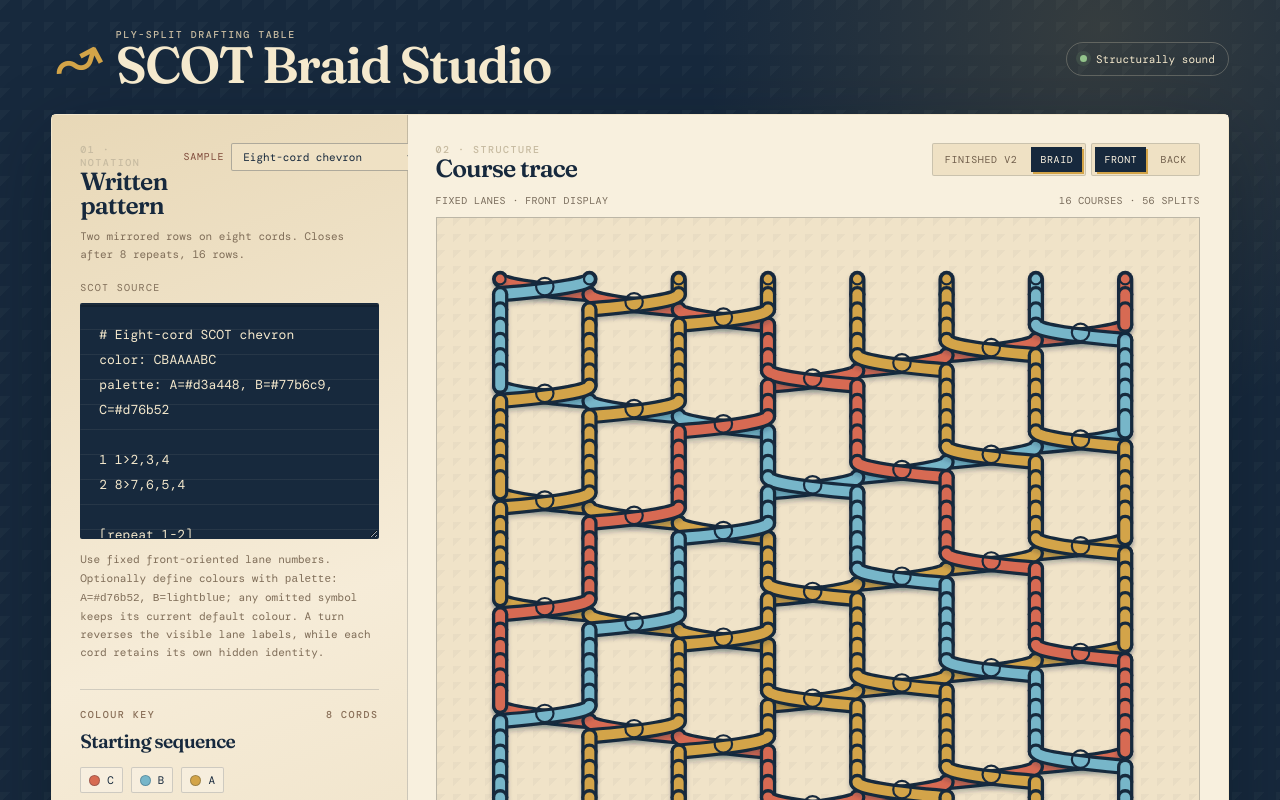
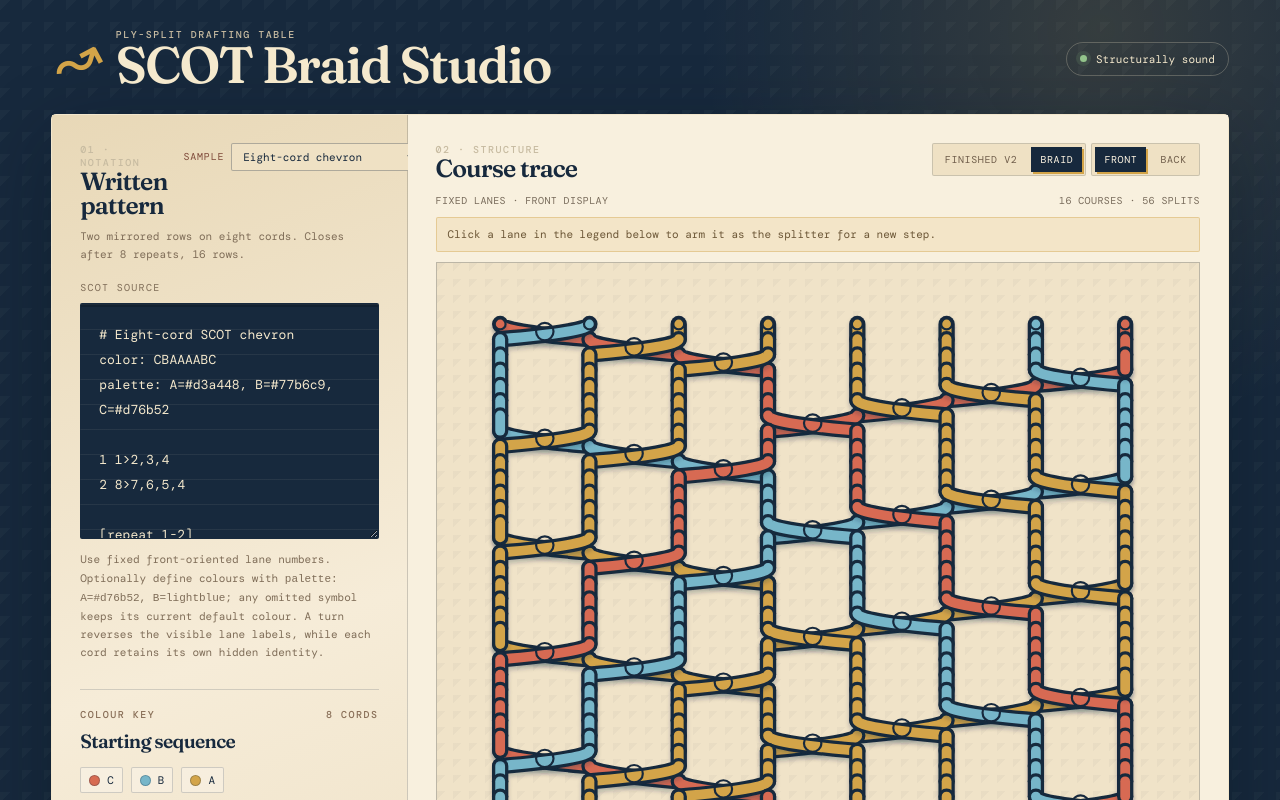
Before and after one commit to pikachupichu25/ply-split-braiding-model, a React (Vite) app: page / in a window 1280 px wide. Both pictures are taken after a click on the button "BRAID". Shown: the top 800 px of the page. Built offline with nearby package versions, Linux system fonts and the light colour scheme.

Commit message:
feature: add new line from braid UI and add new arrow sample

```diff
--- a/src/App.tsx
+++ b/src/App.tsx
@@ -21,6 +21,8 @@ export default function App() {
   const [finishedAngle, setFinishedAngle] = useState(30);
   const [finishedTip, setFinishedTip] = useState(30);
   const [previewWidth, setPreviewWidth] = useState(25);
+  const [pendingSplitter, setPendingSplitter] = useState<number | null>(null);
+  const [hoveredLane, setHoveredLane] = useState<number | null>(null);
 
   const parsed = useMemo(() => parsePattern(source), [source]);
   const fullCycle = useMemo(
@@ -56,6 +58,42 @@ export default function App() {
     : allEvents.length > 0
       ? 'Structurally sound'
       : 'Awaiting rows';
+
+  const nextRowNumber = useMemo(
+    () => (parsed.pattern?.rows.reduce((max, row) => Math.max(max, row.number), 0) ?? 0) + 1,
+    [parsed.pattern?.rows],
+  );
+  const previewSplitteeLanes = pendingSplitter !== null && hoveredLane !== null && hoveredLane !== pendingSplitter
+    ? laneRange(pendingSplitter, hoveredLane)
+    : [];
+
+  useEffect(() => {
+    setPendingSplitter(null);
+    setHoveredLane(null);
+  }, [source, view]);
+
+  useEffect(() => {
+    if (pendingSplitter === null) return;
+    const handleKeyDown = (event: KeyboardEvent) => {
+      if (event.key === 'Escape') setPendingSplitter(null);
+    };
+    window.addEventListener('keydown', handleKeyDown);
+    return () => window.removeEventListener('keydown', handleKeyDown);
+  }, [pendingSplitter]);
+
+  const handleLaneClick = (lane: number) => {
+    if (pendingSplitter === null) {
+      setPendingSplitter(lane);
+      return;
+    }
+    if (lane === pendingSplitter) {
+      setPendingSplitter(null);
+      return;
+    }
+    const splitteeLanes = laneRange(pendingSplitter, lane);
+    const newLine = `${nextRowNumber} ${pendingSplitter}>${splitteeLanes.join(',')}`;
+    setSource((current) => appendRowLine(current, newLine));
+  };
 
   return (
     <main className="app-shell">
@@ -163,6 +201,15 @@ export default function App() {
                 : `fixed lanes · ${mirrorFace} display`}</span>
             <span>{`${simulation.totalRows} courses · ${allEvents.length} splits`}</span>
           </div>
+          {view === 'braid' && (simulation.snapshots[0]?.lanes.length ?? 0) > 0 && (
+            <p className="braid-step-hint" aria-live="polite">
+              {pendingSplitter === null
+                ? 'Click a lane in the legend below to arm it as the splitter for a new step.'
+                : hoveredLane !== null && hoveredLane !== pendingSplitter
+                  ? `Row ${nextRowNumber}: ${pendingSplitter}>${previewSplitteeLanes.join(',')} — click lane ${hoveredLane} to add it, or press Esc to cancel.`
+                  : `Splitter armed at lane ${pendingSplitter}. Click the last splittee lane to add the step, or press Esc to cancel.`}
+            </p>
+          )}
           {view === 'finished-v1' ? (
             <FinishedV1Preview simulation={simulation} colors={colorMap} mirrorFace={mirrorFace} theta={finishedAngle} tipAngle={finishedTip} widthScale={previewWidth / 100} />
           ) : view === 'finished-v2' ? (
@@ -170,7 +217,15 @@ export default function App() {
           ) : view === 'finished-dev' ? (
             <FinishedBraidPreview simulation={simulation} colors={colorMap} mirrorFace={mirrorFace} theta={finishedAngle} tipAngle={finishedTip} widthScale={previewWidth / 100} />
           ) : (
-            <BraidDiagram simulation={simulation} colors={colorMap} mirrorFace={mirrorFace} />
+            <BraidDiagram
+              simulation={simulation}
+              colors={colorMap}
+              mirrorFace={mirrorFace}
+              pendingSplitter={pendingSplitter}
+              hoveredLane={hoveredLane}
+              onLaneClick={handleLaneClick}
+              onLaneHover={setHoveredLane}
+            />
           )}
 
           {view === 'finished-v1' ? (
@@ -235,7 +290,14 @@ type DiagramProps = {
   mirrorFace: Face;
 };
 
-function BraidDiagram({ simulation, colors, mirrorFace }: DiagramProps) {
+type BraidDiagramProps = DiagramProps & {
+  pendingSplitter: number | null;
+  hoveredLane: number | null;
+  onLaneClick: (lane: number) => void;
+  onLaneHover: (lane: number | null) => void;
+};
+
+function BraidDiagram({ simulation, colors, mirrorFace, pendingSplitter, hoveredLane, onLaneClick, onLaneHover }: BraidDiagramProps) {
   const laneCount = simulation.snapshots[0]?.lanes.length ?? 8;
   const eventCount = simulation.events.length;
   const laneGap = 82;
@@ -254,6 +316,9 @@ function BraidDiagram({ simulation, colors, mirrorFace }: DiagramProps) {
     const laneIndex = simulation.snapshots[snapshotIndex]?.lanes.findIndex((cord) => cord.id === cordId) ?? 0;
     return { x: xAt(Math.max(0, laneIndex)), y: yAt(snapshotIndex) };
   };
+  const previewRange = pendingSplitter !== null && hoveredLane !== null && hoveredLane !== pendingSplitter
+    ? new Set(laneRange(pendingSplitter, hoveredLane))
+    : new Set<number>();
 
   return (
     <div className="diagram-frame diagram-frame--braid">
@@ -309,14 +374,34 @@ function BraidDiagram({ simulation, colors, mirrorFace }: DiagramProps) {
           <g className="lane-legend">
             <line className="lane-legend-rule" x1={xAt(0) - 26} y1={labelY - 18} x2={xAt(laneCount - 1) + 26} y2={labelY - 18} />
             {finalLanes.map((cord, laneIndex) => {
+              const lane = laneIndex + 1;
               const x = xAt(laneIndex);
               const color = colors.get(cord.colorSymbol) ?? '#d3a448';
+              const isArmed = pendingSplitter === lane;
+              const isPreview = !isArmed && previewRange.has(lane);
               return (
-                <g key={`lane-legend-${laneIndex}`} data-lane={laneIndex + 1} data-cord-id={cord.id}>
-                  <text className="lane-legend-position" x={x} y={labelY} textAnchor="middle">{laneIndex + 1}</text>
+                <g
+                  key={`lane-legend-${laneIndex}`}
+                  className={`lane-legend-item${isArmed ? ' is-armed' : ''}${isPreview ? ' is-preview' : ''}`}
+                  data-lane={lane}
+                  data-cord-id={cord.id}
+                  role="button"
+                  tabIndex={0}
+                  onClick={() => onLaneClick(lane)}
+                  onMouseEnter={() => onLaneHover(lane)}
+                  onMouseLeave={() => onLaneHover(null)}
+                  onKeyDown={(event) => {
+                    if (event.key === 'Enter' || event.key === ' ') {
+                      event.preventDefault();
+                      onLaneClick(lane);
+                    }
+                  }}
+                >
+                  <rect className="lane-legend-hit" x={x - laneGap / 2 + 4} y={labelY - 16} width={laneGap - 8} height={34} rx={4} />
+                  <text className="lane-legend-position" x={x} y={labelY} textAnchor="middle">{lane}</text>
                   <circle className="lane-legend-swatch" cx={x - 18} cy={labelY + 12} r="4.5" fill={color} />
                   <text className="lane-legend-cord" x={x - 10} y={labelY + 16}>{cord.id}</text>
-                  <title>{`Position ${laneIndex + 1} · ${cord.id}`}</title>
+                  <title>{`Position ${lane} · ${cord.id}${isArmed ? ' · armed as splitter' : ''}`}</title>
                 </g>
               );
             })}
@@ -570,6 +655,30 @@ function CordTrack({ cordId, snapshots, events, colors, pointFor, layer }: {
   );
 }
 
+/** Every lane from `from` to `to` inclusive of both ends, walked one step at a time. */
+function laneRange(from: number, to: number): number[] {
+  const direction = to > from ? 1 : -1;
+  const lanes: number[] = [];
+  for (let current = from + direction; current !== to + direction; current += direction) {
+    lanes.push(current);
+  }
+  return lanes;
+}
+
+function appendRowLine(source: string, line: string): string {
+  const lines = source.split(/\r?\n/);
+  let lastRowIndex = -1;
+  lines.forEach((rawLine, index) => {
+    if (/^\s*\d+\s+\d+\s*>/.test(rawLine)) lastRowIndex = index;
+  });
+  if (lastRowIndex === -1) {
+    const trimmed = source.replace(/\s+$/, '');
+    return trimmed ? `${trimmed}\n${line}` : line;
+  }
+  lines.splice(lastRowIndex + 1, 0, line);
+  return lines.join('\n');
+}
+
 function buildColorMap(symbols: string[], assignments: Record<string, string>): Map<string, string> {
   const map = new Map<string, string>();
   symbols.forEach((symbol) => {
--- /dev/null
+++ b/src/examples/arrow.ts
@@ -0,0 +1,37 @@
+export const arrowPattern = `# 32-cord arrow
+color: AAAABBBBBBBBAAAAAAAABBBBBBBBAAAA
+
+1 1>2,3,4,5,6,7,8
+2 17>16,15,14,13,12,11,10,9,8
+3 17>18,19,20,21,22,23,24
+4 32>31,30,29,28,27,26,25,24
+5 7>8
+6 10>9,8
+7 23>24
+8 26>25,24
+9 1>2,3,4,5,6
+10 17>16,15,14,13,12,11
+11 17>18,19,20,21,22
+12 32>31,30,29,28,27
+13 5>6,7,8
+14 12>11,10,9,8
+15 21>22,23,24
+16 28>27,26,25,24
+17 1>2,3,4
+18 17>16,15,14,13
+19 17>18,19,20,21
+20 32>31,30,29
+21 3>4,5,6,7,8
+22 14>13,12,11,10,9,8
+23 19>20,21,22,23,24
+24 30>29,28,27,26,25,24
+25 1>2
+26 17>16,15
+27 17>18
+28 32>31
+29 1>2,3,4,5,6,7,8
+30 16>15,14,13,12,11,10,9,8
+31 17>18,19,20,21,22,23,24
+32 32>31,30,29,28,27,26,25,24
+[repeat 1-32]
+`;
--- a/src/examples/braid16.ts
+++ b/src/examples/braid16.ts
@@ -14,7 +14,5 @@ palette: A=brown, B=lightblue, C=white
 10 3>4,5,6,7
 11 2>3,4,5,6
 12 1>2,3,4,5
-13 9>8,7,6,5
-14 10>9,8,7,6
-15 11>10,9,8,7
-16 12>11,10,9,8`;
+
+[repeat 1-12]`;
--- a/src/examples/index.ts
+++ b/src/examples/index.ts
@@ -3,6 +3,7 @@ import { chevronPattern } from './chevron';
 import { colorBlock8Pattern } from './colorBlock8';
 import { doubleChevron24Pattern } from './doubleChevron24';
 import { wayuuFajon20Pattern } from './wayuuFajon20';
+import { arrowPattern } from './arrow';
 
 export type SamplePattern = {
   id: string;
@@ -42,6 +43,12 @@ export const samplePatterns: SamplePattern[] = [
     summary: 'Twenty cords in a Wayuu-inspired A-C sequence, worked as a four-row repeat four times (16 rows total).',
     source: wayuuFajon20Pattern,
   },
+  {
+    id: 'arrow',
+    name: 'Arrow',
+    summary: 'Thirty-two cords with two colors.',
+    source: arrowPattern,
+  }
 ];
 
 export const defaultSample = samplePatterns[0];
--- a/src/styles.css
+++ b/src/styles.css
@@ -86,6 +86,14 @@ textarea:focus { border-color: #d76b52; box-shadow: 0 0 0 3px rgba(215,107,82,.1
 .lane-legend-position { fill: #17293d; font-size: 11px; font-weight: 600; letter-spacing: .04em; }
 .lane-legend-cord { fill: #786b5b; font-size: 10px; letter-spacing: .06em; }
 .lane-legend-swatch { stroke: #17293d; stroke-width: 1.4; }
+.lane-legend-item { cursor: pointer; }
+.lane-legend-hit { fill: transparent; stroke: transparent; stroke-width: 1.2; transition: fill .12s ease, stroke .12s ease; }
+.lane-legend-item:hover .lane-legend-hit { fill: rgba(215,107,82,.12); stroke: rgba(215,107,82,.35); }
+.lane-legend-item:focus-visible .lane-legend-hit { fill: rgba(215,107,82,.16); stroke: #d76b52; outline: none; }
+.lane-legend-item.is-armed .lane-legend-hit { fill: rgba(211,164,72,.26); stroke: #d3a448; stroke-width: 1.6; }
+.lane-legend-item.is-armed .lane-legend-position { fill: #a65342; }
+.lane-legend-item.is-preview .lane-legend-hit { fill: rgba(211,164,72,.14); stroke: rgba(211,164,72,.5); stroke-dasharray: 3 2; }
+.braid-step-hint { margin: 0 0 10px; padding: 8px 11px; border: 1px solid rgba(211,164,72,.4); border-radius: 2px; background: rgba(211,164,72,.14); color: #6b5636; font-size: 11px; line-height: 1.5; }
 
 .finished-preview { position: relative; display: grid; min-height: 420px; max-height: min(72vh, 860px); overflow: auto; place-items: start center; padding: 20px 12px; border: 1px solid rgba(23,41,61,.24); background: linear-gradient(135deg, rgba(23,41,61,.026) 25%, transparent 25%) 0 0/16px 16px, #f3e7cd; }
 .finished-preview svg { display: block; max-width: 100%; height: auto; overflow: visible; }
```
